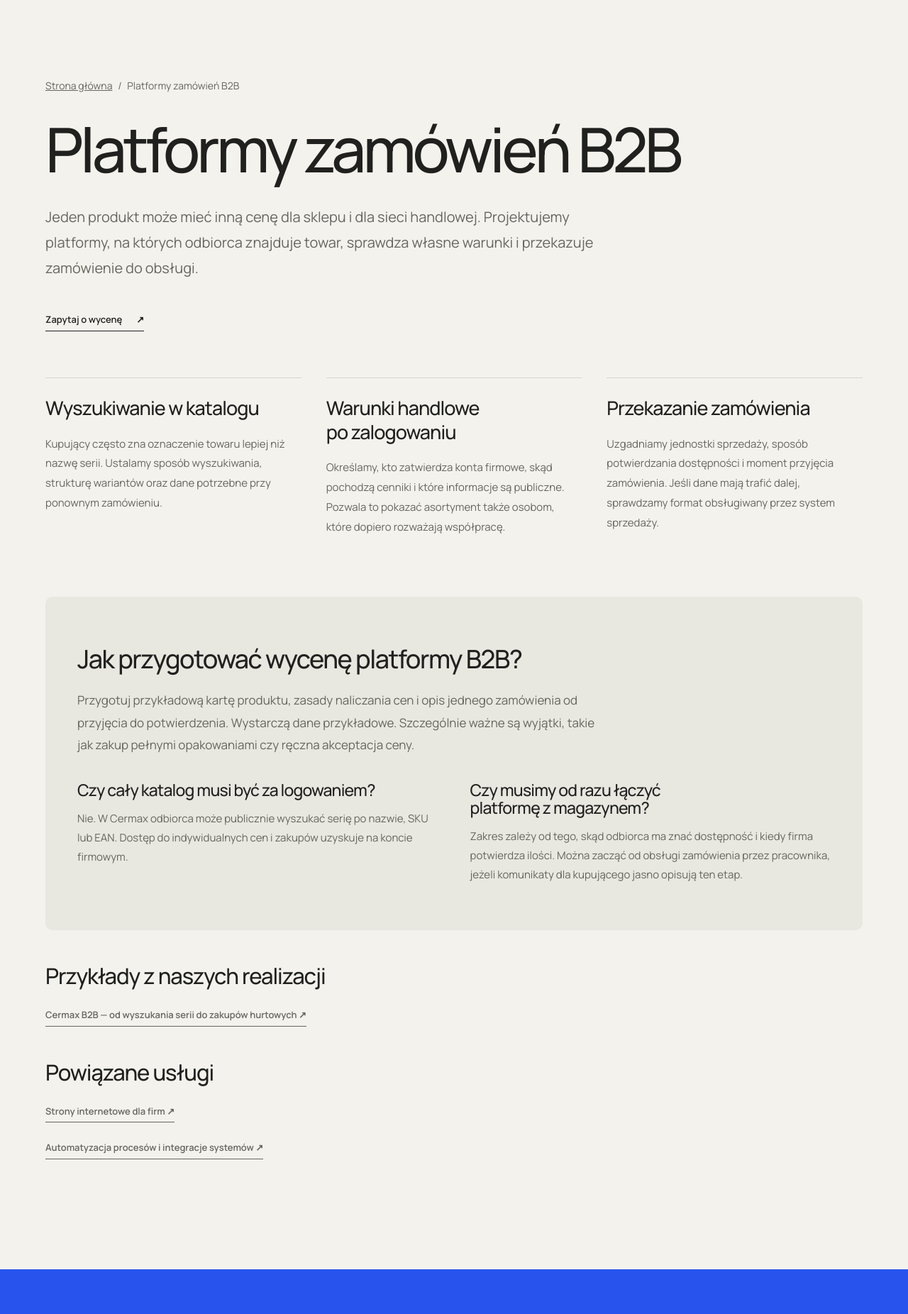
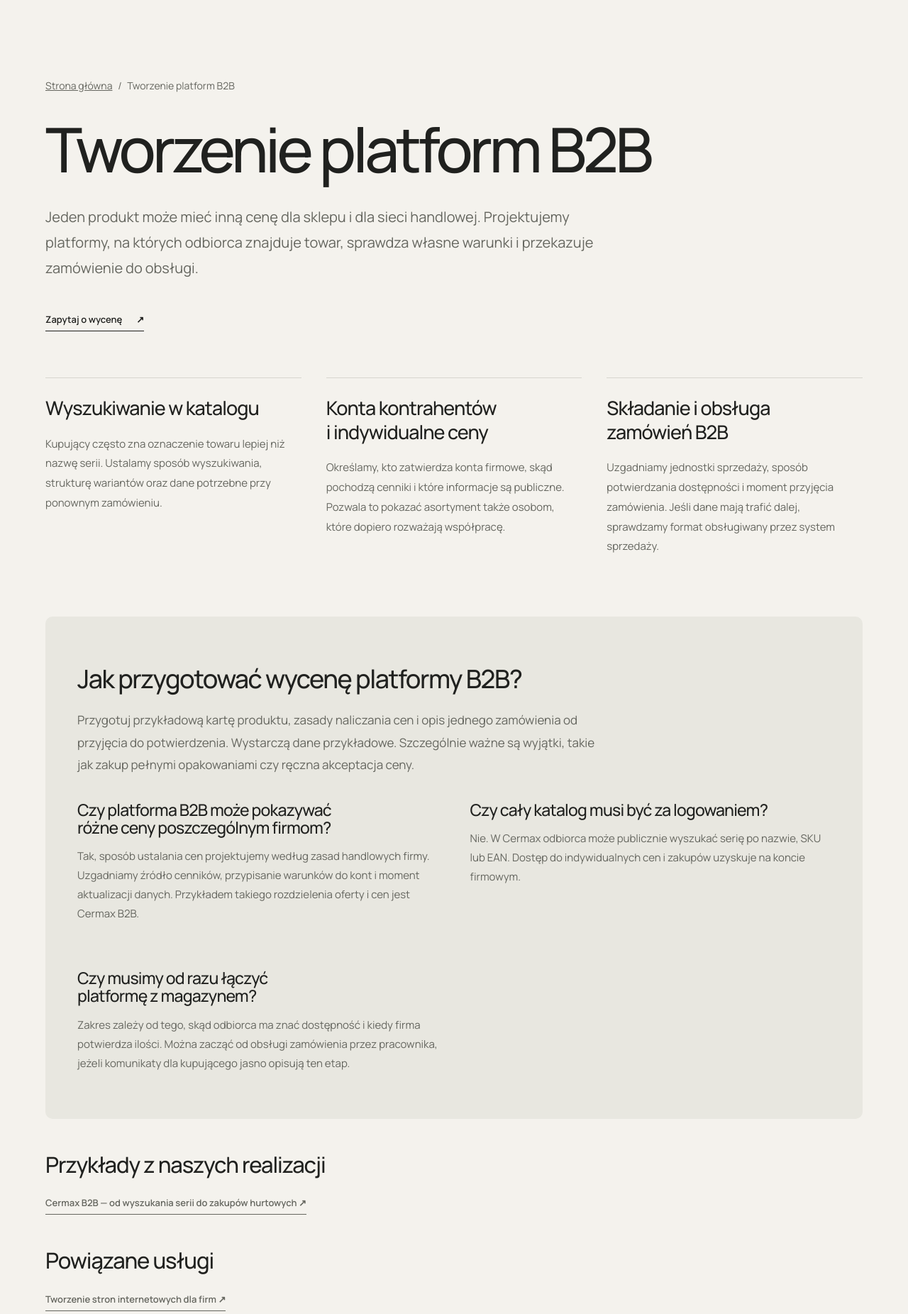
Before and after one commit to mateuszp47/kobcode-strona, a Laravel app: page /uslugi/platformy-b2b in a window 1280 px wide. Shown: the part 97-1949 px from the top of the page at 71% size. Run offline with Laravel 12, Linux system fonts and the light colour scheme; style sheets or scripts are compiled from the project's sources; some libraries are stand-ins or nearby versions.

Commit message:
Match service content to buyer intent and connect administrative panels

```diff
--- a/config/offer.php
+++ b/config/offer.php
@@ -4,18 +4,19 @@
 return [
     'web' => [
         'slug' => 'strony-internetowe',
-        'name' => 'Strony internetowe dla firm',
-        'title' => 'Tworzenie stron internetowych dla firm | Radom i cała Polska — KOBCODE',
-        'description' => 'Projektujemy strony firmowe, katalogi produktów i serwisy z rezerwacją. Zobacz przykłady Walbud i ParkStop oraz sprawdź, co przygotować do wyceny strony.',
+        'name' => 'Tworzenie stron internetowych dla firm',
+        'title' => 'Tworzenie stron internetowych — Radom i cała Polska | KOBCODE',
+        'description' => 'Tworzenie stron internetowych dla firm z Radomia i całej Polski. Serwisy usługowe, katalogi produktów i panel edycji. Zobacz realizacje i zapytaj o wycenę.',
         'lead' => 'Jak klient ma wybrać produkt, zarezerwować usługę albo zapytać o ofertę? Od tej decyzji zaczynamy projekt strony. KOBCODE ma siedzibę w Radomiu i współpracuje z firmami z całej Polski.',
         'scope' => [
-            'Strona usługowa' => 'Porządkujemy usługi według pytań klientów. Przy każdej ofercie ustalamy, jakie informacje pomogą podjąć decyzję i dokąd ma prowadzić formularz.',
-            'Katalog producenta' => 'Gdy oferta ma wiele modeli, projektujemy kategorie i karty produktów. Ustalamy, które parametry klient chce porównać i jakie zdjęcia lub realizacje pomogą mu wybrać.',
-            'Edycja treści' => 'Wybieramy materiały, które zespół będzie zmieniał samodzielnie. W serwisie Walbud panel służy do aktualizacji produktów i treści, a realizacje pokazują produkty w użyciu.',
+            'Strony firmowe i prezentacja usług' => 'Porządkujemy usługi według pytań klientów. Przy każdej ofercie ustalamy, jakie informacje pomogą podjąć decyzję i dokąd ma prowadzić formularz.',
+            'Strony z katalogiem produktów' => 'Gdy oferta ma wiele modeli, projektujemy kategorie i karty produktów. Ustalamy, które parametry klient chce porównać i jakie zdjęcia lub realizacje pomogą mu wybrać.',
+            'Samodzielna edycja treści i oferty' => 'Wybieramy materiały, które zespół będzie zmieniał samodzielnie. W serwisie Walbud panel służy do aktualizacji produktów i treści, a realizacje pokazują produkty w użyciu.',
         ],
         'brief' => 'Od czego zależy koszt wykonania strony?',
         'answer' => 'Dwa katalogi po sto produktów mogą wymagać innego nakładu pracy. Znaczenie mają liczba różnych widoków, jakość danych do importu, wersje językowe i sposób obsługi zapytań. Do pierwszej rozmowy wystarczą przykładowe materiały oraz opis tego, jak dziś klient wybiera ofertę.',
         'questions' => [
+            'Czy samodzielnie dodam nowe produkty i realizacje?' => 'Możemy przygotować panel do zarządzania uzgodnionymi treściami. Przed wyceną ustalamy, co chcesz dodawać: produkty, zdjęcia, realizacje lub opisy usług, oraz jakie pola będą potrzebne.',
             'Czy potrzebuję katalogu czy sklepu?' => 'Jeśli cenę lub dostawę uzgadniasz indywidualnie, katalog z zapytaniem o konkretny produkt może wystarczyć. Gdy stali odbiorcy mają kupować według własnych warunków, warto rozważyć platformę B2B.',
             'Mam już stronę. Co pokazać do wyceny?' => 'Podaj jej adres, wskaż treści do zachowania i pokaż zadanie, które dziś sprawia klientom trudność. Ocenimy, co można wykorzystać w kolejnym etapie.',
         ],
@@ -24,18 +25,19 @@ return [
     ],
     'apps' => [
         'slug' => 'aplikacje-internetowe',
-        'name' => 'Aplikacje webowe na zamówienie',
-        'title' => 'Aplikacje webowe na zamówienie i panele dla firm — KOBCODE',
-        'description' => 'Zleć projekt aplikacji do obsługi zleceń, sprzedaży lub magazynu. Zobacz panel Olaya i dowiedz się, jak określić funkcje pierwszej wersji systemu.',
+        'name' => 'Aplikacje internetowe na zamówienie',
+        'title' => 'Aplikacje internetowe na zamówienie dla firm | KOBCODE',
+        'description' => 'Projektujemy aplikacje webowe i panele administracyjne do obsługi zleceń, sprzedaży i magazynu. Poznaj aplikację Olaya i omów zakres własnego systemu.',
         'lead' => 'Kiedy kilka osób prowadzi jedno zlecenie w różnych arkuszach, trudno ustalić, które dane są aktualne. Projektujemy aplikacje dostępne w przeglądarce, w których pracownik widzi swoje zadania, a osoba odpowiedzialna za proces może śledzić jego przebieg.',
         'scope' => [
-            'Panel do pracy zespołu' => 'Ustalamy, co pracownik widzi po zalogowaniu, które dane może zmienić i kto zatwierdza wynik. W aplikacji Olaya osobne widoki wspierają sprzedaż, produkcję i magazyn.',
-            'Pierwszy proces od początku do końca' => 'Wybieramy jedno zadanie, na przykład przekazanie zamówienia do realizacji. Projekt obejmuje utworzenie wpisu, zmianę jego statusu, obsługę wyjątków i wgląd w historię.',
-            'Dane i integracje' => 'Sprawdzamy źródła danych, uprawnienia oraz dokumentację API. Uzgadniamy, który system odpowiada za dany rekord i jak zauważyć, że aktualizacja się nie powiodła.',
+            'Panele administracyjne i uprawnienia' => 'Ustalamy, co pracownik widzi po zalogowaniu, które dane może zmienić i kto zatwierdza wynik. W aplikacji Olaya osobne widoki wspierają sprzedaż, produkcję i magazyn.',
+            'Obsługa zleceń w aplikacji webowej' => 'Wybieramy jedno zadanie, na przykład przekazanie zamówienia do realizacji. Projekt obejmuje utworzenie wpisu, zmianę jego statusu, obsługę wyjątków i wgląd w historię.',
+            'Połączenie aplikacji z obecnymi systemami' => 'Sprawdzamy źródła danych, uprawnienia oraz dokumentację API. Uzgadniamy, który system odpowiada za dany rekord i jak zauważyć, że aktualizacja się nie powiodła.',
         ],
         'brief' => 'Co powinna obejmować pierwsza wersja aplikacji?',
         'answer' => 'Opisz jedno rzeczywiste zlecenie od przyjęcia do zakończenia. Zaznacz, kto je przejmuje, jakich informacji potrzebuje i kiedy coś może pójść inaczej. Na tej podstawie ustalamy pierwsze ekrany, role oraz warunki odbioru działającej wersji.',
         'questions' => [
+            'Kiedy wybrać aplikację na zamówienie zamiast gotowego programu?' => 'Własną aplikację warto rozważyć, gdy gotowe narzędzie nie obsługuje ważnego etapu pracy lub wymaga ciągłego przenoszenia danych. Najpierw sprawdzamy wymagania i możliwości obecnego rozwiązania, a potem porównujemy potrzebny zakres zmian.',
             'Jak ustalić uprawnienia w panelu administracyjnym?' => 'Przy każdym etapie zapisujemy, kto może odczytać, dodać, poprawić lub zatwierdzić dane. Innych widoków potrzebuje osoba na magazynie, a innych kierownik sprawdzający status kilku zleceń.',
             'Czy aplikacja będzie działać z moim obecnym systemem?' => 'Przed wyceną sprawdzamy, czy obecne narzędzie udostępnia odpowiednie API, eksport albo import plików. Dopiero wtedy ustalamy kierunek wymiany i częstotliwość aktualizacji.',
         ],
@@ -44,18 +46,19 @@ return [
     ],
     'b2b' => [
         'slug' => 'platformy-b2b',
-        'name' => 'Platformy zamówień B2B',
-        'title' => 'Platformy B2B dla hurtowni i producentów — KOBCODE',
-        'description' => 'Katalog hurtowy, ceny dla kontrahentów i zamówienia po zalogowaniu. Zobacz, jak działa platforma Cermax B2B i co ustalić przed wdrożeniem podobnego systemu.',
+        'name' => 'Tworzenie platform B2B',
+        'title' => 'Tworzenie platform B2B dla hurtowni i producentów | KOBCODE',
+        'description' => 'Platformy B2B na zamówienie: katalog hurtowy, indywidualne ceny i zamówienia dla kontrahentów. Zobacz Cermax B2B i porozmawiaj o swoim procesie sprzedaży.',
         'lead' => 'Jeden produkt może mieć inną cenę dla sklepu i dla sieci handlowej. Projektujemy platformy, na których odbiorca znajduje towar, sprawdza własne warunki i przekazuje zamówienie do obsługi.',
         'scope' => [
             'Wyszukiwanie w katalogu' => 'Kupujący często zna oznaczenie towaru lepiej niż nazwę serii. Ustalamy sposób wyszukiwania, strukturę wariantów oraz dane potrzebne przy ponownym zamówieniu.',
-            'Warunki handlowe po zalogowaniu' => 'Określamy, kto zatwierdza konta firmowe, skąd pochodzą cenniki i które informacje są publiczne. Pozwala to pokazać asortyment także osobom, które dopiero rozważają współpracę.',
-            'Przekazanie zamówienia' => 'Uzgadniamy jednostki sprzedaży, sposób potwierdzania dostępności i moment przyjęcia zamówienia. Jeśli dane mają trafić dalej, sprawdzamy format obsługiwany przez system sprzedaży.',
+            'Konta kontrahentów i indywidualne ceny' => 'Określamy, kto zatwierdza konta firmowe, skąd pochodzą cenniki i które informacje są publiczne. Pozwala to pokazać asortyment także osobom, które dopiero rozważają współpracę.',
+            'Składanie i obsługa zamówień B2B' => 'Uzgadniamy jednostki sprzedaży, sposób potwierdzania dostępności i moment przyjęcia zamówienia. Jeśli dane mają trafić dalej, sprawdzamy format obsługiwany przez system sprzedaży.',
         ],
         'brief' => 'Jak przygotować wycenę platformy B2B?',
         'answer' => 'Przygotuj przykładową kartę produktu, zasady naliczania cen i opis jednego zamówienia od przyjęcia do potwierdzenia. Wystarczą dane przykładowe. Szczególnie ważne są wyjątki, takie jak zakup pełnymi opakowaniami czy ręczna akceptacja ceny.',
         'questions' => [
+            'Czy platforma B2B może pokazywać różne ceny poszczególnym firmom?' => 'Tak, sposób ustalania cen projektujemy według zasad handlowych firmy. Uzgadniamy źródło cenników, przypisanie warunków do kont i moment aktualizacji danych. Przykładem takiego rozdzielenia oferty i cen jest Cermax B2B.',
             'Czy cały katalog musi być za logowaniem?' => 'Nie. W Cermax odbiorca może publicznie wyszukać serię po nazwie, SKU lub EAN. Dostęp do indywidualnych cen i zakupów uzyskuje na koncie firmowym.',
             'Czy musimy od razu łączyć platformę z magazynem?' => 'Zakres zależy od tego, skąd odbiorca ma znać dostępność i kiedy firma potwierdza ilości. Można zacząć od obsługi zamówienia przez pracownika, jeżeli komunikaty dla kupującego jasno opisują ten etap.',
         ],
@@ -64,18 +67,19 @@ return [
     ],
     'automation' => [
         'slug' => 'automatyzacja-procesow',
-        'name' => 'Automatyzacja procesów i integracje systemów',
-        'title' => 'Automatyzacja procesów biznesowych i integracje API — KOBCODE',
-        'description' => 'Połącz etapy obsługi zleceń i ogranicz przepisywanie danych. Sprawdź, jak ustalamy reguły automatyzacji, obsługę wyjątków i zakres integracji API.',
+        'name' => 'Automatyzacja procesów biznesowych',
+        'title' => 'Automatyzacja procesów biznesowych i integracje API | KOBCODE',
+        'description' => 'Automatyzacja obsługi zamówień i wymiany danych między programami. Projektujemy reguły, integracje API i obsługę błędów. Omów z nami proces swojej firmy.',
         'lead' => 'Jeżeli pracownik kopiuje dane z formularza do drugiego programu, warto prześledzić jedno takie zgłoszenie. Ustalamy, które informacje można przekazać automatycznie i w jakich sytuacjach pracownik powinien podjąć decyzję.',
         'scope' => [
-            'Zdarzenie i reguły' => 'Początkiem może być nowe zamówienie albo akceptacja oferty. Opisujemy warunki wykonania następnego kroku i wskazujemy osobę, która rozstrzyga przypadki nietypowe.',
-            'Wymiana danych między systemami' => 'Sprawdzamy, czy oba narzędzia pozwalają odczytać i zapisać potrzebne pola. Ustalamy identyfikator rekordu, żeby ponowne przesłanie tej samej informacji nie tworzyło drugiego zamówienia.',
+            'Automatyzacja powtarzalnych zadań' => 'Początkiem może być nowe zamówienie albo akceptacja oferty. Opisujemy warunki wykonania następnego kroku i wskazujemy osobę, która rozstrzyga przypadki nietypowe.',
+            'Integracje API i wymiana danych' => 'Sprawdzamy, czy oba narzędzia pozwalają odczytać i zapisać potrzebne pola. Ustalamy identyfikator rekordu, żeby ponowne przesłanie tej samej informacji nie tworzyło drugiego zamówienia.',
             'Kontrola błędów' => 'Brak ceny, nieznany produkt i przerwa w dostępie do API wymagają różnych reakcji. Uzgadniamy, co można ponowić, co zatrzymać i gdzie zespół zobaczy sprawy do wyjaśnienia.',
         ],
         'brief' => 'Który proces warto zautomatyzować jako pierwszy?',
         'answer' => 'Wybierz czynność, która powtarza się w podobny sposób i ma rozpoznawalny początek oraz koniec. Pokaż przykład poprawny i taki, który wymagał poprawki. To pozwala ocenić zakres pracy i ustalić, po czym poznasz, że rozwiązanie działa.',
         'questions' => [
+            'Czy można zacząć od automatyzacji jednej czynności?' => 'Tak. Możemy najpierw połączyć jeden etap, na przykład przekazanie danych zgłoszenia do drugiego narzędzia. Zakres zależy od dostępnych interfejsów i od tego, jak pracownik ma obsługiwać wyjątki.',
             'Czy potrzebny jest nowy panel?' => 'Jeśli zespół może zatwierdzać wyjątki w obecnym narzędziu, osobny panel może być zbędny. Własny widok ma sens, gdy pracownik potrzebuje wspólnej kolejki zadań lub historii zmian.',
             'Co zrobić, gdy program nie udostępnia API?' => 'Sprawdzamy obsługiwane pliki i dostępne operacje importu. Jeżeli przekazywanie danych jest możliwe tylko okresowo, uwzględniamy to w projekcie i komunikatach dla pracowników.',
         ],
@@ -85,17 +89,18 @@ return [
     'modernisation' => [
         'slug' => 'modernizacja-stron-internetowych',
         'name' => 'Modernizacja stron internetowych',
-        'title' => 'Modernizacja i przebudowa strony internetowej firmy — KOBCODE',
-        'description' => 'Planujesz przebudowę serwisu? Ustal, które adresy, treści i formularze zachować oraz jak sprawdzić stronę na telefonie przed przełączeniem domeny.',
+        'title' => 'Modernizacja stron internetowych dla firm | KOBCODE',
+        'description' => 'Przebudowa strony firmowej, katalogu i panelu edycji. Ustalamy, co zachować i poprawić oraz jak przenieść treści i adresy. Prześlij stronę do omówienia zakresu.',
         'lead' => 'Przy przebudowie działającego serwisu ważne są strony, na które już trafiają klienci. Zaczynamy od adresów, treści i formularzy, a następnie ustalamy, które elementy wymagają naprawy, nowego projektu lub przeniesienia.',
         'scope' => [
-            'Ocena obecnej strony' => 'Sprawdzamy, jak klient przechodzi od oferty do kontaktu na komputerze i telefonie. Pytamy także, które aktualizacje sprawiają trudność osobie prowadzącej serwis.',
-            'Plan przeniesienia treści' => 'Spisujemy potrzebne podstrony, zdjęcia i dokumenty. Zachowujemy używane adresy, gdy to możliwe. Przy zmianie adresu dobieramy docelową stronę odpowiadającą dotychczasowej treści.',
+            'Ocena strony przed przebudową' => 'Sprawdzamy, jak klient przechodzi od oferty do kontaktu na komputerze i telefonie. Pytamy także, które aktualizacje sprawiają trudność osobie prowadzącej serwis.',
+            'Przeniesienie treści i adresów URL' => 'Spisujemy potrzebne podstrony, zdjęcia i dokumenty. Zachowujemy używane adresy, gdy to możliwe. Przy zmianie adresu dobieramy docelową stronę odpowiadającą dotychczasowej treści.',
             'Odbiór przed publikacją' => 'Na wersji testowej przechodzimy najważniejsze ścieżki klienta, w tym wysłanie zapytania. Ustalamy termin przełączenia i sposób powrotu do poprzedniej wersji.',
         ],
         'brief' => 'Co wysłać przed rozmową o przebudowie?',
         'answer' => 'Podaj adres strony, wskaż najważniejsze dla firmy podstrony i opisz jeden konkretny problem. Jeśli dostępne są dane Search Console, pomocna będzie lista stron pozyskujących kliknięcia. Do wstępnej rozmowy wystarczy publiczny adres i opis sytuacji.',
         'questions' => [
+            'Czy podczas modernizacji można zachować obecne adresy podstron?' => 'Zachowujemy adresy, gdy pasują do nowej struktury. Jeśli adres trzeba zmienić, planujemy przekierowanie do odpowiadającej mu treści. Nie zastępujemy wszystkich starych podstron jednym przekierowaniem na stronę główną.',
             'Czy konieczna jest wymiana całego serwisu?' => 'Czasem wystarczy uporządkowanie nawigacji albo poprawa formularza. Zakres zależy od stanu kodu, możliwości edycji oraz funkcji potrzebnych po zmianie.',
             'Jak ograniczyć ryzyko utraty wejść z Google?' => 'Przed publikacją porównujemy listę starych i nowych adresów, sprawdzamy przekierowania i dostępność treści. Po zmianie warto obserwować indeksowanie oraz kliknięcia dla stron, które wcześniej sprowadzały klientów.',
         ],
--- a/resources/views/service.blade.php
+++ b/resources/views/service.blade.php
@@ -16,7 +16,7 @@
 
     <div class="steps light">
         @foreach($service['scope'] as $heading => $paragraph)
-            <article>
+            <article @if($serviceKey === 'apps' && $loop->first) id="panele-administracyjne" @endif>
                 <h2>{{ $heading }}</h2>
                 <p>{{ $paragraph }}</p>
             </article>
```
Also changed, not shown: docs/SEO_CONTENT_STAGE_3.md (added, +94 -0 lines), resources/views/home.blade.php (+8 -6 lines), tests/Feature/ContentNavigationTest.php (added, +49 -0 lines).
